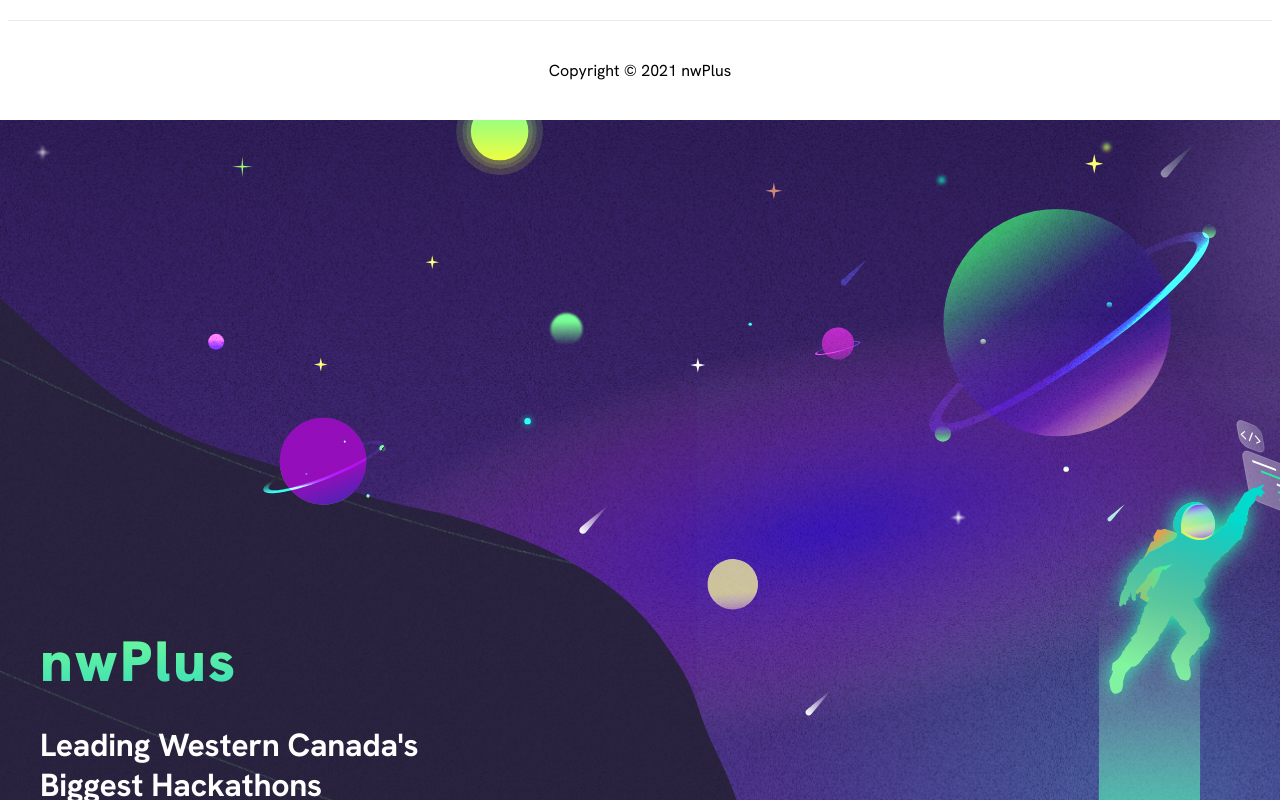
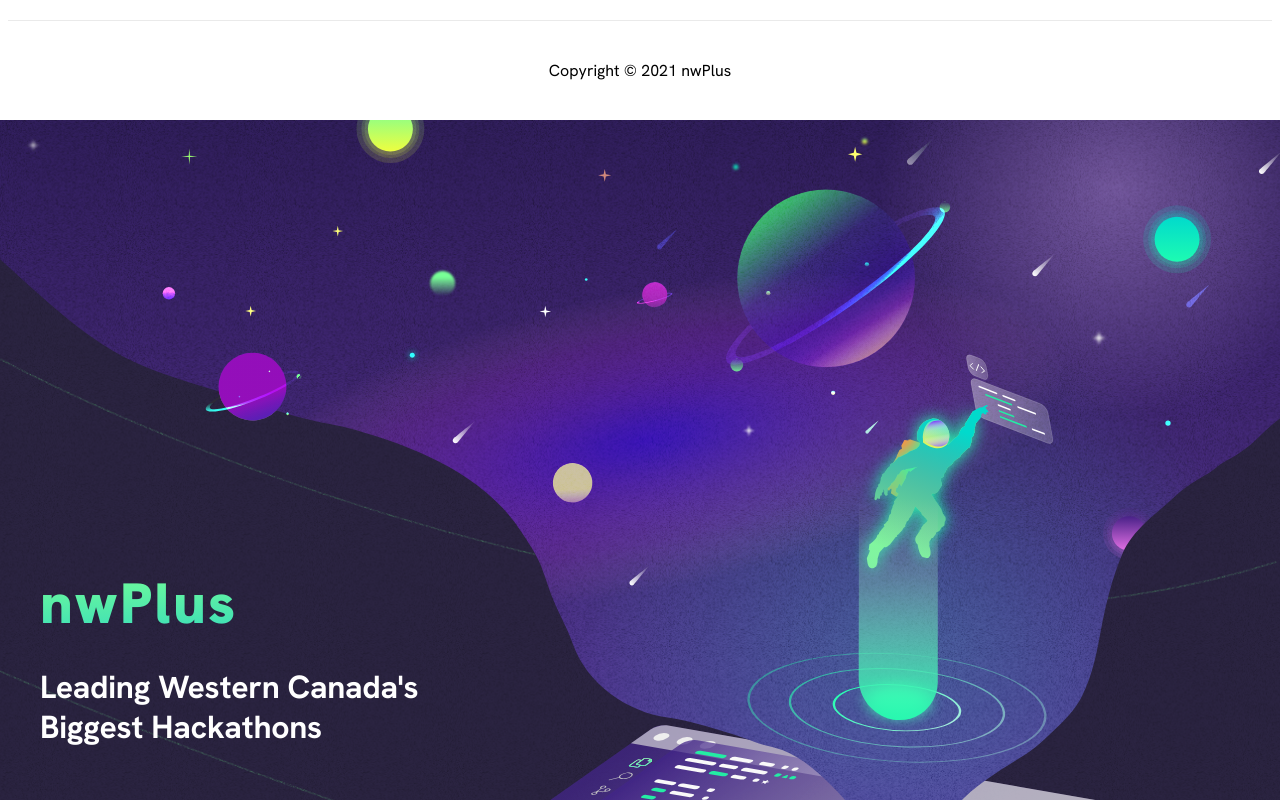
Before and after one commit to nwplus/www, a Next.js app: page / in a window 1280 px wide. Shown: the part 680-1480 px from the top of the page. Built offline with nearby package versions, Linux system fonts and the light colour scheme.

Commit message:
fixed image proportion issue and nit issue with svg

```diff
--- a/components/Hero.js
+++ b/components/Hero.js
@@ -2,16 +2,19 @@ import { ContentContainer } from './ContentContainer';
 import styled from 'styled-components';
 import { LargeTitle, Title2 } from './Typography';
 
+/** hack to display image without cropping: width=100%, height=0, padding-bottom to size the div to the image’s proportion
+ * padding-bottom: height / width = 998px / 1440px ≈ 69%
+ * https://www.quora.com/In-CSS-how-do-I-set-a-background-image-on-a-div-without-part-of-the-image-getting-cutoff */
 const HeroContainer = styled.div`
+  width: 100%;
+  height: 0;
+  padding-bottom: 69%;
   background: url(/assets/hero_illustration.svg);
   background-size: cover;
 `;
 
 const HeroTextContainer = styled.div`
-  padding: 480px 0 400px 0;
-  ${(p) => p.theme.mediaQueries.mobile} {
-    padding: 184px 0 160px 0;
-  }
+  padding-top: 33%;
 `;
 
 export default function Hero() {
```
Also changed, not shown: public/assets/hero_illustration.svg.
